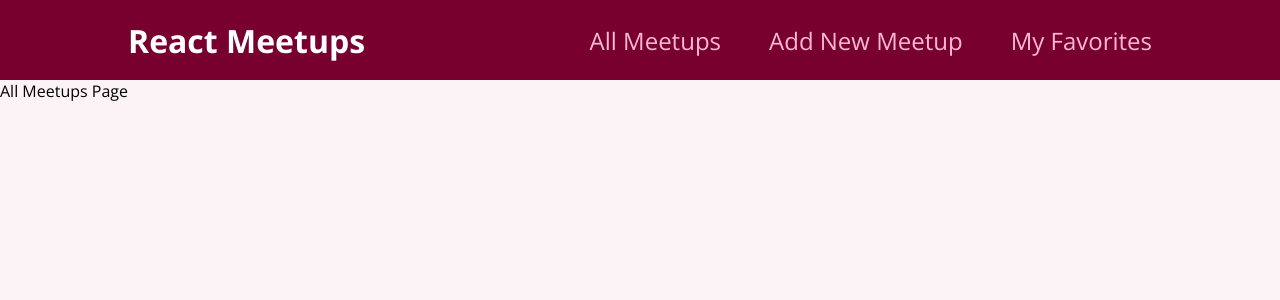
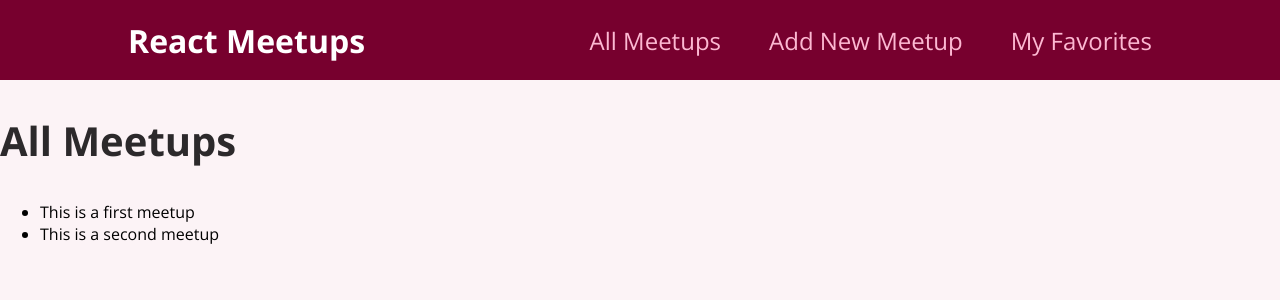
Before and after one commit to Shumyk/react-meetup-app, a JavaScript app: page / in a window 1280 px wide. Shown: the top 300 px of the page. Built offline with nearby package versions, Linux system fonts and the light colour scheme; the HTML template or start-up script is replaced by a standard one.

Commit message:
rendering list of meetups at AllMeetups using dummy data

```diff
--- a/src/pages/AllMeetups.js
+++ b/src/pages/AllMeetups.js
@@ -1,5 +1,35 @@
+const DUMMY_DATA = [
+  {
+    id: "m1",
+    title: "This is a first meetup",
+    image:
+      "https://upload.wikimedia.org/wikipedia/commons/thumb/d/d3/Stadtbild_M%C3%BCnchen.jpg/2560px-Stadtbild_M%C3%BCnchen.jpg",
+    address: "Meetupstreet 5, 12345 Meetup City",
+    description:
+      "This is a first, amazing meetup which you definitely should not miss. It will be a lot of fun!",
+  },
+  {
+    id: "m2",
+    title: "This is a second meetup",
+    image:
+      "https://upload.wikimedia.org/wikipedia/commons/thumb/d/d3/Stadtbild_M%C3%BCnchen.jpg/2560px-Stadtbild_M%C3%BCnchen.jpg",
+    address: "Meetupstreet 5, 12345 Meetup City",
+    description:
+      "This is a SECOND, amazing meetup which you definitely should not miss. It will be a lot of fun!",
+  },
+];
+
 function AllMeetupsPage() {
-  return <div>All Meetups Page</div>;
+  return (
+    <section>
+      <h1>All Meetups</h1>
+      <ul>
+        {DUMMY_DATA.map(meetup => {
+          return <li key={meetup.id}>{meetup.title}</li>;
+        })}
+      </ul>
+    </section>
+  );
 }
 
 export default AllMeetupsPage;
```
